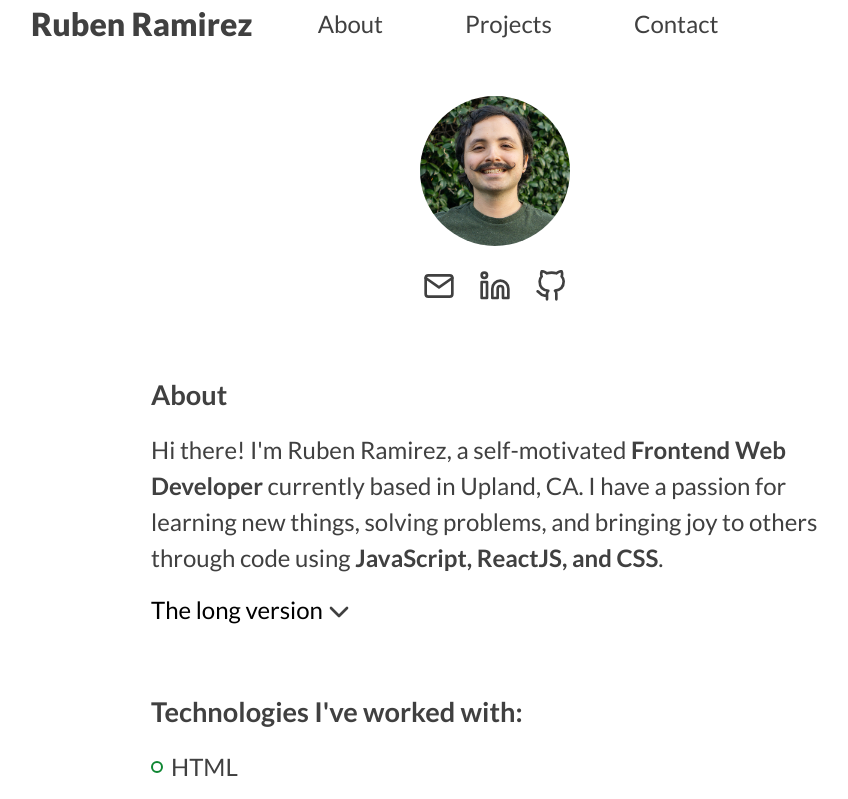
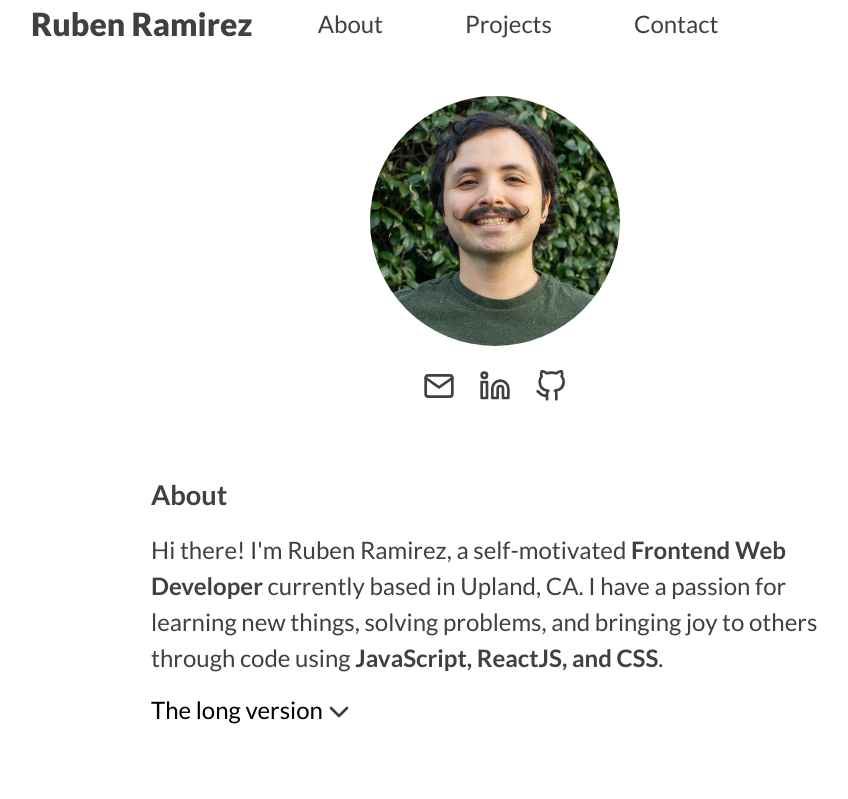
Before and after one commit to rramirez216/rubenramirezdev, a React (Create React App) app: page / in a window 1280 px wide. Shown: the top 799 px of the page, without its empty margins (145-993 px from the left). Built offline with nearby package versions, Linux system fonts and the light colour scheme.

Commit message:
creates media query to make with and height larger on portrait on tablet and bigger screens

```diff
--- a/src/components/Portrait.js
+++ b/src/components/Portrait.js
@@ -53,6 +53,10 @@ const ImageWrapper = styled.div`
   height: 150px;
   border-radius: 50%;
   overflow: hidden;
+  @media (min-width: 37.375rem) {
+    width: 250px;
+    height: 250px;
+  }
 `
 const Image = styled.img``
 const LinkWrapper = styled.div`
@@ -62,11 +66,9 @@ const LinkWrapper = styled.div`
 const Link = styled(motion.a)`
   display: block;
   &:link {
-    /* color: hsl(138, 81%, 29%); */
     color: hsl(0, 0%, 25%);
   }
   &:visited {
-    /* color: hsl(138, 81%, 29%); */
     color: hsl(0, 0%, 25%);
   }
   &:hover svg {
```
